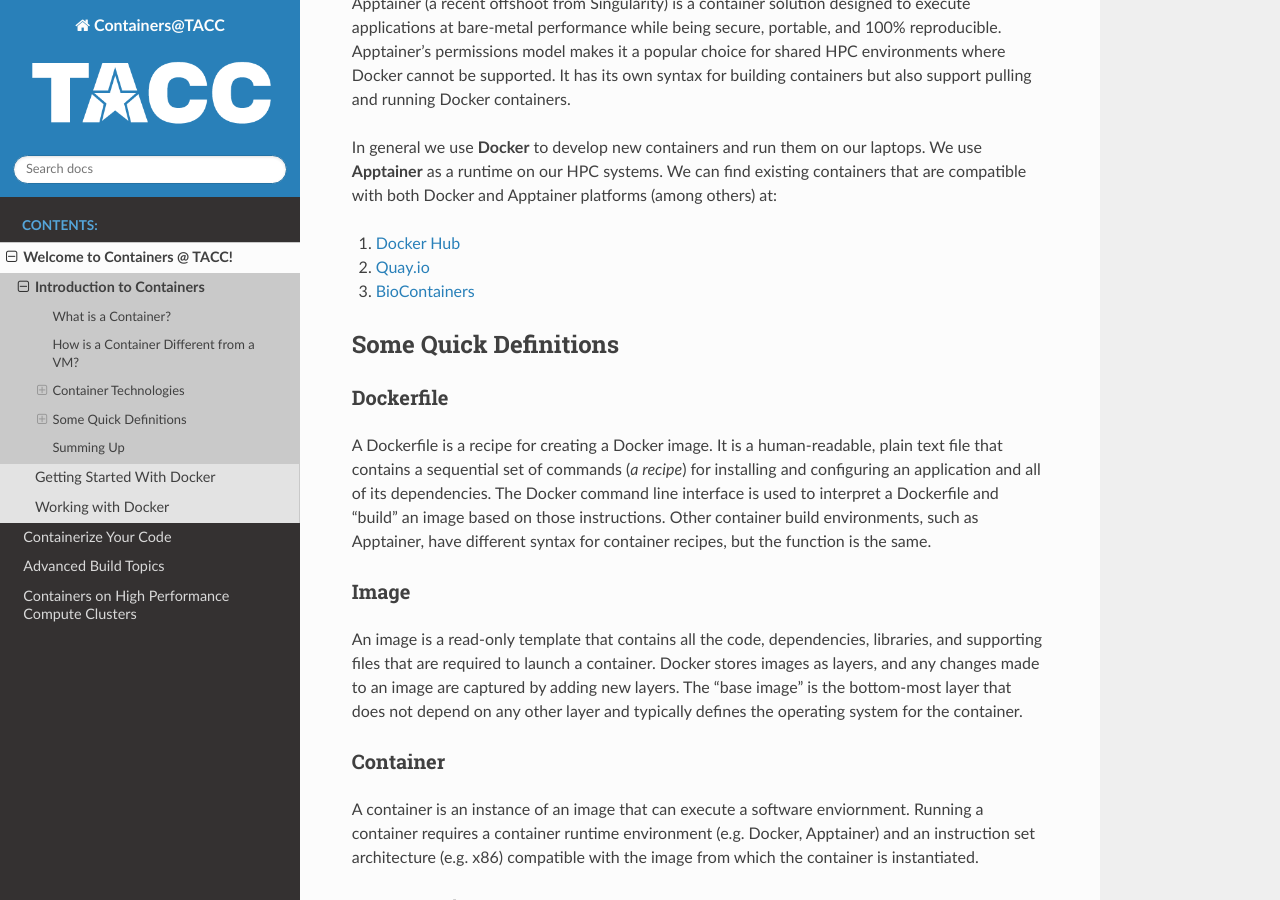
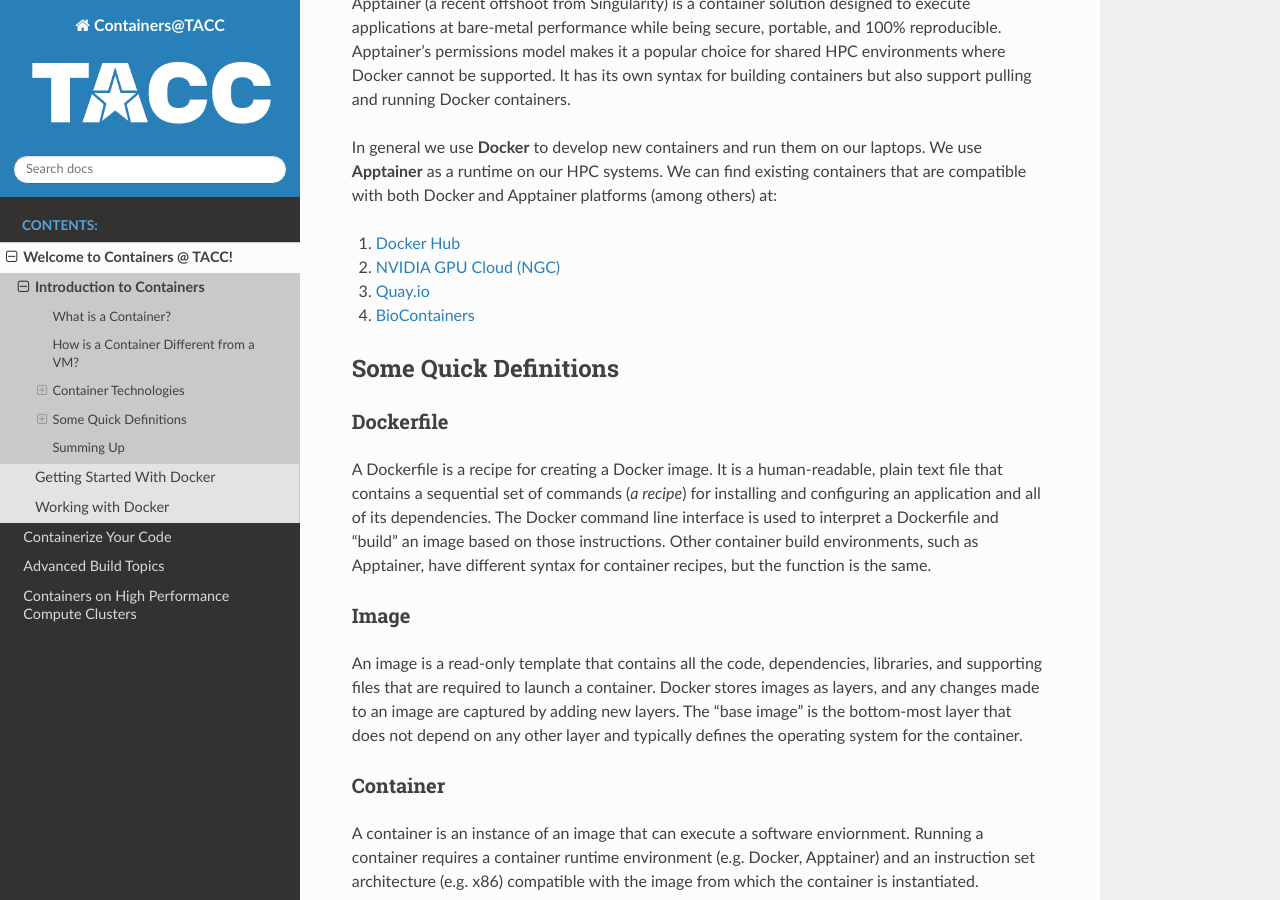
Before and after one commit to TACC/containers_at_tacc, a Sphinx documentation site: the page built from docs/containers/01.intro.rst, in a window 1280 px wide and 900 px high, scrolled down 2068 px. Built offline with Sphinx 7.4.7 and the Read the Docs theme 3.1.0, drawn with Linux system fonts in a browser that asks for light colours.

Commit message:
added ngc link to intro (#42)

```diff
--- a/docs/containers/01.intro.rst
+++ b/docs/containers/01.intro.rst
@@ -97,8 +97,9 @@
 platforms (among others) at:
 
 1. `Docker Hub <https://hub.docker.com/>`_
-2. `Quay.io <https://quay.io/>`_
-3. `BioContainers <https://biocontainers.pro/#/>`_
+2. `NVIDIA GPU Cloud (NGC) <https://catalog.ngc.nvidia.com/>`_
+3. `Quay.io <https://quay.io/>`_
+4. `BioContainers <https://biocontainers.pro/#/>`_
 
 
 
```
